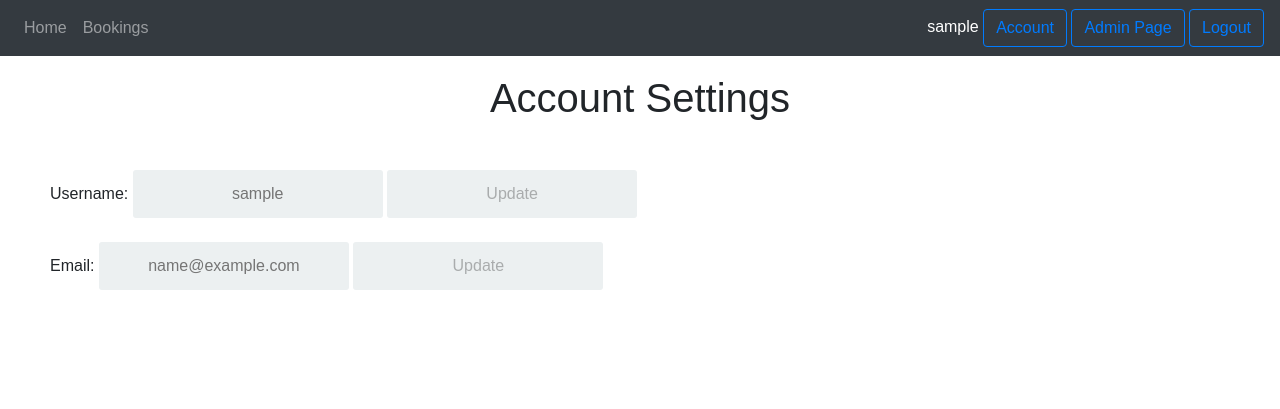
After one commit to pcfu/UOWEventBookingSystem, a Flask app: page /my_account in a window 1280 px wide. The commit adds this page. Shown: the top 409 px of the page. Run offline with Flask 3, Linux system fonts and the light colour scheme; the visitor is signed in with stand-in values (Sample User, id 1); data comes from the database, SQL or seed files in the repository; data that the repository does not hold is empty; some libraries are stand-ins or nearby versions.

Commit message:
multiple forms: ran into error

```diff
--- a/app/forms/forms.py
+++ b/app/forms/forms.py
@@ -8,6 +8,8 @@ from wtforms.fields.html5 import DateField
 from wtforms.validators import DataRequired, EqualTo, ValidationError, \
 								NumberRange, Email, Length, InputRequired, Optional
 from wtforms_components import NumberInput
+from flask_login import current_user
+from app.views.utils import is_admin_user
 from sqlalchemy.sql import func
 from app.query import staff_user_query
 from datetime import date, datetime
@@ -18,6 +20,38 @@ def RaiseError(field, message='Invalid data'):
 	error_list = list(field.errors)
 	error_list.append(message)
 	field.errors = tuple(error_list)
+
+
+class UpdateEmailForm(FlaskForm):
+	email = StringField('Email', validators=[Email()])
+	update_email = SubmitField('Update')
+
+	def validate_email(self, email):
+		if email == current_user.email:
+			raise ValidationError('You are already using this email')
+
+		if is_admin_user():
+			user = Admin.query.filter(Admin.email == email.data).first()
+		else:
+			user = User.query.filter(User.email == email.data).first()
+		if user is not None:
+			raise ValidationError('Email already taken')
+
+
+class UpdateUsernameForm(FlaskForm):
+	username = StringField('New Username', validators=[])
+	update_name = SubmitField('Update')
+
+	def validate_username(self, username):
+		if username.data == current_user.username:
+			raise ValidationError('You are already using this username')
+
+		if is_admin_user():
+			user = Admin.query.filter(Admin.username == username.data).first()
+		else:
+			user = User.query.filter(User.username == username.data).first()
+		if user is not None:
+			raise ValidationError('Username already taken')
 
 
 class BaseLogin(FlaskForm):
--- a/app/routes.py
+++ b/app/routes.py
@@ -5,10 +5,12 @@ from app.models.events import Event, EventSlot
 from app.models.booking import Booking
 from app.models.logs import add_login_record, add_logout_record
 from app.forms.forms import MemberLoginForm, StaffLoginForm, RegistrationForm, \
-							SearchForm, BookingForm, PaymentForm
+							SearchForm, BookingForm, PaymentForm, \
+							UpdateUsernameForm, UpdateEmailForm
 from flask import render_template, redirect, url_for, request, session, jsonify
 from flask_login import current_user, login_user, logout_user
 from app.views.utils import is_admin_user, is_staff_user
+from flask import flash
 
 
 @app.login_manager.user_loader
@@ -127,6 +129,40 @@ def register():
 	return render_template('register.html',
 						   title='EBS: Account Registration',
 						   form=form)
+
+
+@app.route('/my_account', methods=['GET', 'POST'])
+def my_account():
+	# Redirect to other endpoint if pre-reqs not met
+	if not current_user.is_authenticated:
+		return redirect(url_for('index'))
+
+	name_form = UpdateUsernameForm()
+	email_form = UpdateEmailForm()
+
+	if name_form.validate_on_submit():
+		if is_admin_user():
+			user = Admin.query.get(current_user.admin_id)
+		else:
+			user = User.query.get(current_user.user_id)
+		user.username = name_form.username.data
+		db.session.commit()
+		flash('Username updated successfully')
+		return render_template('my_account.html', name_form=name_form,
+						   email_form=email_form,
+						   is_admin=is_admin_user(), is_staff=is_staff_user())
+
+	if email_form.validate_on_submit():
+		flash('Email updated successfully')
+		return render_template('my_account.html', name_form=name_form,
+						   email_form=email_form,
+						   is_admin=is_admin_user(), is_staff=is_staff_user())
+
+	name_form.username.data = None
+	email_form.email.data = None
+	return render_template('my_account.html', name_form=name_form,
+						   email_form=email_form,
+						   is_admin=is_admin_user(), is_staff=is_staff_user())
 
 
 @app.route('/my_bookings')
--- a/app/templates/base.html
+++ b/app/templates/base.html
@@ -67,7 +67,7 @@
 					<!-- Username -->
 					<span style="color: white;">{{ current_user.username }}</span>
 					<!-- Account page button -->
-                    <a href="{{ origin }}myaccountpagehere"
+                    <a href="{{ url_for('my_account') }}"
 					   class="btn btn-outline-primary"
 					   role="button">Account</a>
 
--- /dev/null
+++ b/app/templates/my_account.html
@@ -0,0 +1,90 @@
+{% extends "base.html" %}
+
+{% block content %}
+<div class="container main-container">
+	<div class="row header-row">
+		<div class="col header-col mb-3">
+			<!-- main header -->
+			<h1 class="center">Account Settings</h1><br>
+		</div>
+	</div>
+</div>
+
+<!-- Update username section -->
+<form onkeypress="return event.keyCode != 13;" method="post">
+  {{ name_form.hidden_tag() }}
+  <div>
+	Username:
+	<!-- Name entry field -->
+	<span onchange="namelen_check()">
+	  {{ name_form.username(placeholder=current_user.username) }}
+	</span>
+	<!-- Name update button -->
+	<span onclick="return confirm('confirm update username')">
+	  {{ name_form.update_name(disabled="") }}
+	</span>
+	<!-- Flash error messages -->
+	{% for error in name_form.username.errors %}
+	<br><span style="color: red;">[{{ error }}]</span>
+	{% endfor %}
+  </div>
+
+  <script>
+	function namelen_check() {
+		let namelen = document.getElementById('username').value.length;
+		let button = document.getElementById('update_name');
+		if (namelen > 0) {
+			$(button).prop('disabled', false);
+		} else {
+			$(button).prop('disabled', true);
+		}
+	}
+  </script>
+</form>
+<br>
+
+<!-- Update username section -->
+<form onkeypress="return event.keyCode != 13;" method="post">
+  {{ email_form.hidden_tag() }}
+  <div>
+	Email:
+	<!-- Email entry field -->
+	<span onchange="email_len_check()">
+	  {{ email_form.email(placeholder=current_user.email) }}
+	</span>
+	<!-- Email update button -->
+	<span onclick="return confirm('confirm update email')">
+	  {{ email_form.update_email(disabled="") }}
+	</span>
+	<!-- Flash error messages -->
+	{% for error in email_form.email.errors %}
+	<br><span style="color: red;">[{{ error }}]</span>
+	{% endfor %}
+  </div>
+
+  <script>
+	function email_len_check() {
+		let email_len = document.getElementById('email').value.length;
+		let button = document.getElementById('update_email');
+		if (email_len > 0) {
+			$(button).prop('disabled', false);
+		} else {
+			$(button).prop('disabled', true);
+		}
+	}
+  </script>
+</form>
+
+
+
+
+<br><br><br><br><br>
+{% with messages = get_flashed_messages() %}
+    {% if messages %}
+        {% for message in messages %}
+            <span style="color: red;">{{ message }}</span>
+        {% endfor %}
+    {% endif %}
+{% endwith %}
+
+{% endblock %}
```
